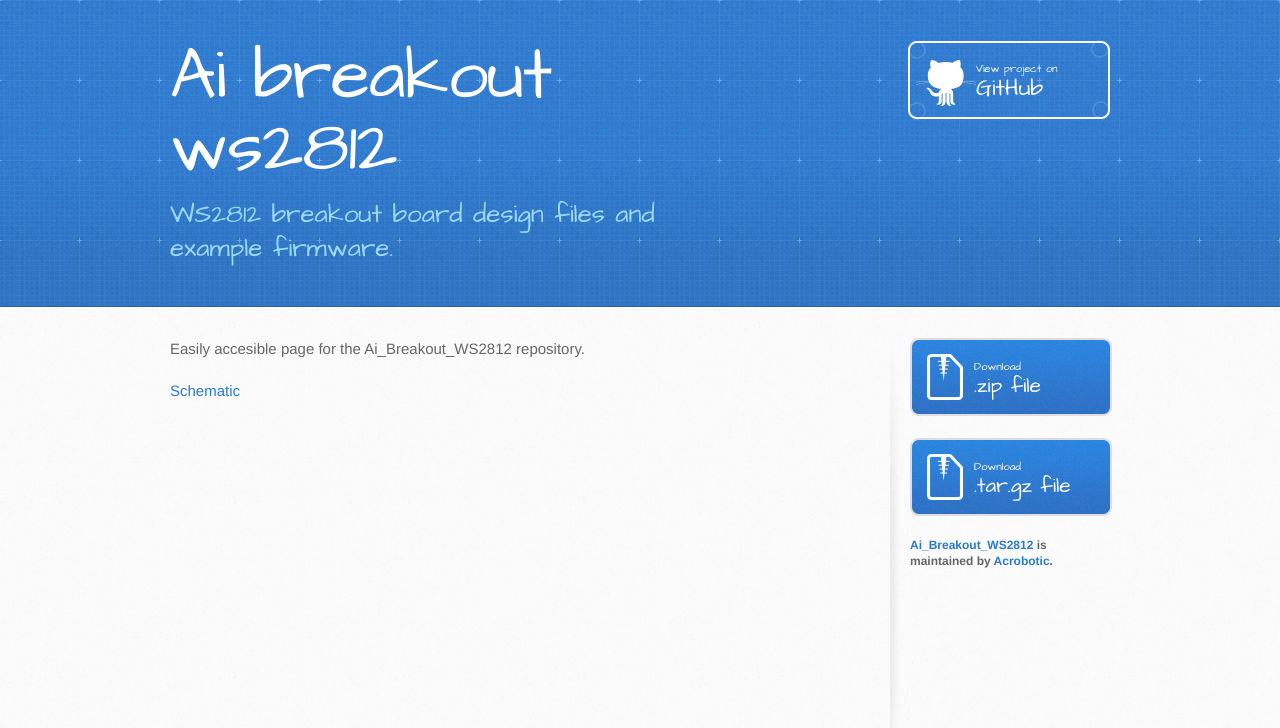
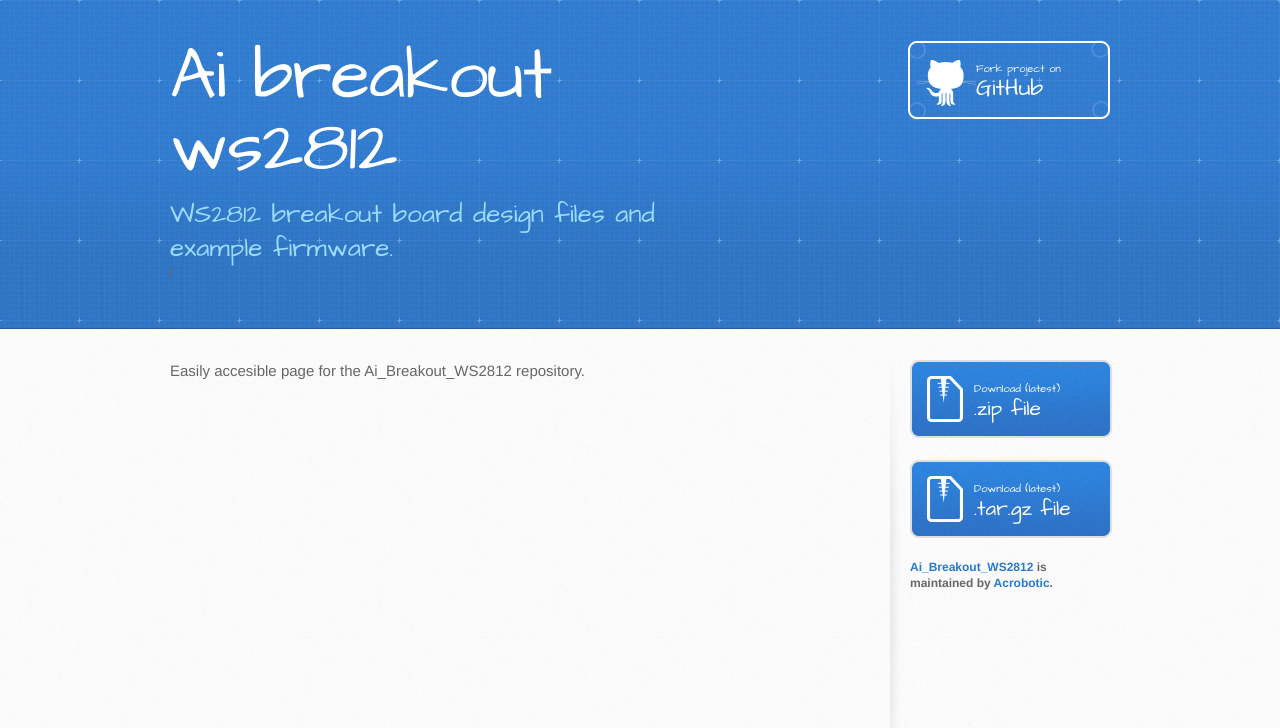
Before and after one commit to acrobotic/Ai_Breakout_WS2812, a plain HTML site: page index.html in a window 1280 px wide. Drawn offline with Linux system fonts and the light colour scheme.

Commit message:
Minor wording mods.

```diff
--- a/index.html
+++ b/index.html
@@ -21,7 +21,8 @@
       <div class="inner">
         <h1>Ai breakout ws2812</h1>
         <h2>WS2812 breakout board design files and example firmware.</h2>
-        <a href="https://github.com/acrobotic/Ai_Breakout_WS2812" class="button"><small>View project on</small>GitHub</a>
+        <a href="https://github.com/acrobotic/Ai_Breakout_WS2812"
+        class="button"><small>Fork project on</small>GitHub</a>!
       </div>
     </header>
 
@@ -29,18 +30,14 @@
       <div class="inner clearfix">
         <section id="main-content">
           <p>Easily accesible page for the Ai_Breakout_WS2812 repository.</p>
-          <a href="schematics/ai_breakout_ws2812.pdf">
-            Schematic
-          </a>
         </section>
-
         <aside id="sidebar">
           <a href="https://github.com/acrobotic/Ai_Breakout_WS2812/zipball/master" class="button">
-            <small>Download</small>
+            <small>Download (latest)</small>
             .zip file
           </a>
           <a href="https://github.com/acrobotic/Ai_Breakout_WS2812/tarball/master" class="button">
-            <small>Download</small>
+            <small>Download (latest)</small>
             .tar.gz file
           </a>
 
```
